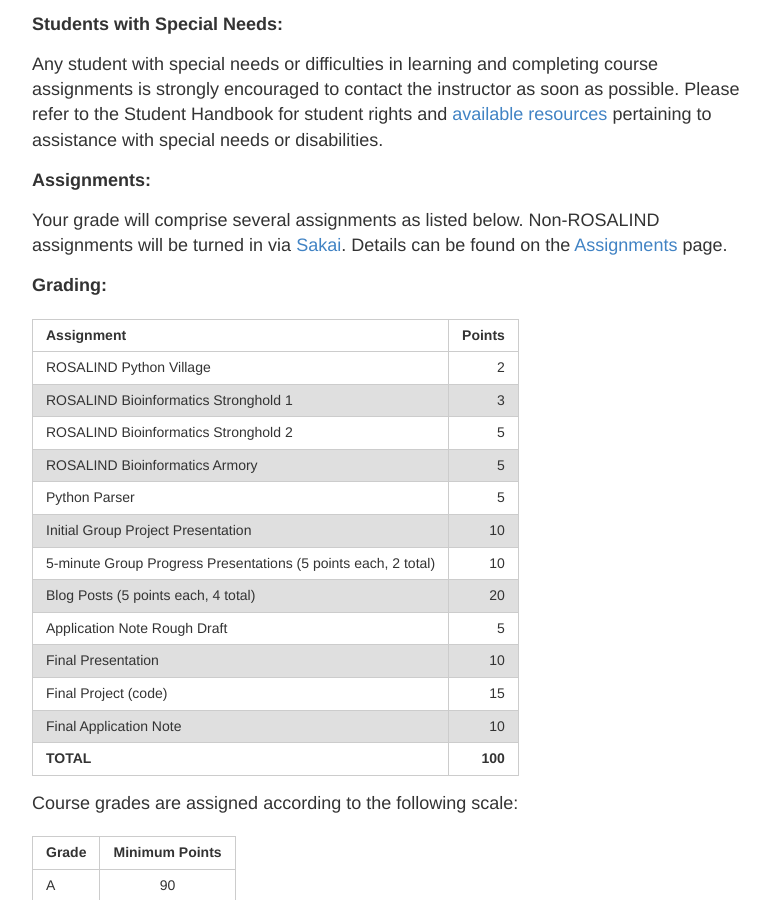
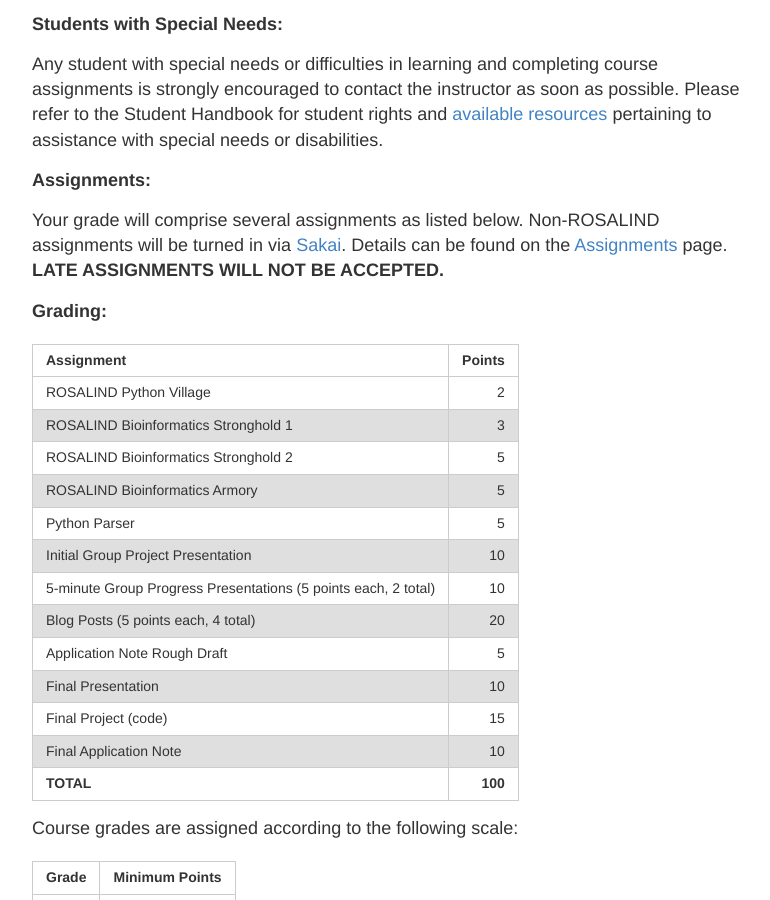
Before and after one commit to hwheeler01/CompBio, a Jekyll site: the page built from syllabus.md, in a window 1280 px wide and 900 px high, scrolled down 1597 px. Shown: the whole window, without its empty margins (248-1018 px from the left). Built offline with Jekyll 4.4.1, drawn with Linux system fonts in a browser that asks for light colours; Markdown is read by kramdown in place of the engine named in the settings.

Commit message:
add late policy

```diff
--- a/syllabus.md
+++ b/syllabus.md
@@ -68,7 +68,7 @@ Any student with special needs or difficulties in learning and completing course
 
 <span style="font-weight: bold;"><a name="assignments"></a>Assignments:</span>
 
-Your grade will comprise several assignments as listed below. Non-ROSALIND assignments will be turned in via <a href="https://sakai.luc.edu/">Sakai</a>. Details can be found on the <a href="http://hwheeler01.github.io/CompBio/assignments/">Assignments</a> page.
+Your grade will comprise several assignments as listed below. Non-ROSALIND assignments will be turned in via <a href="https://sakai.luc.edu/">Sakai</a>. Details can be found on the <a href="http://hwheeler01.github.io/CompBio/assignments/">Assignments</a> page. **LATE ASSIGNMENTS WILL NOT BE ACCEPTED.**
 
 
 
```
